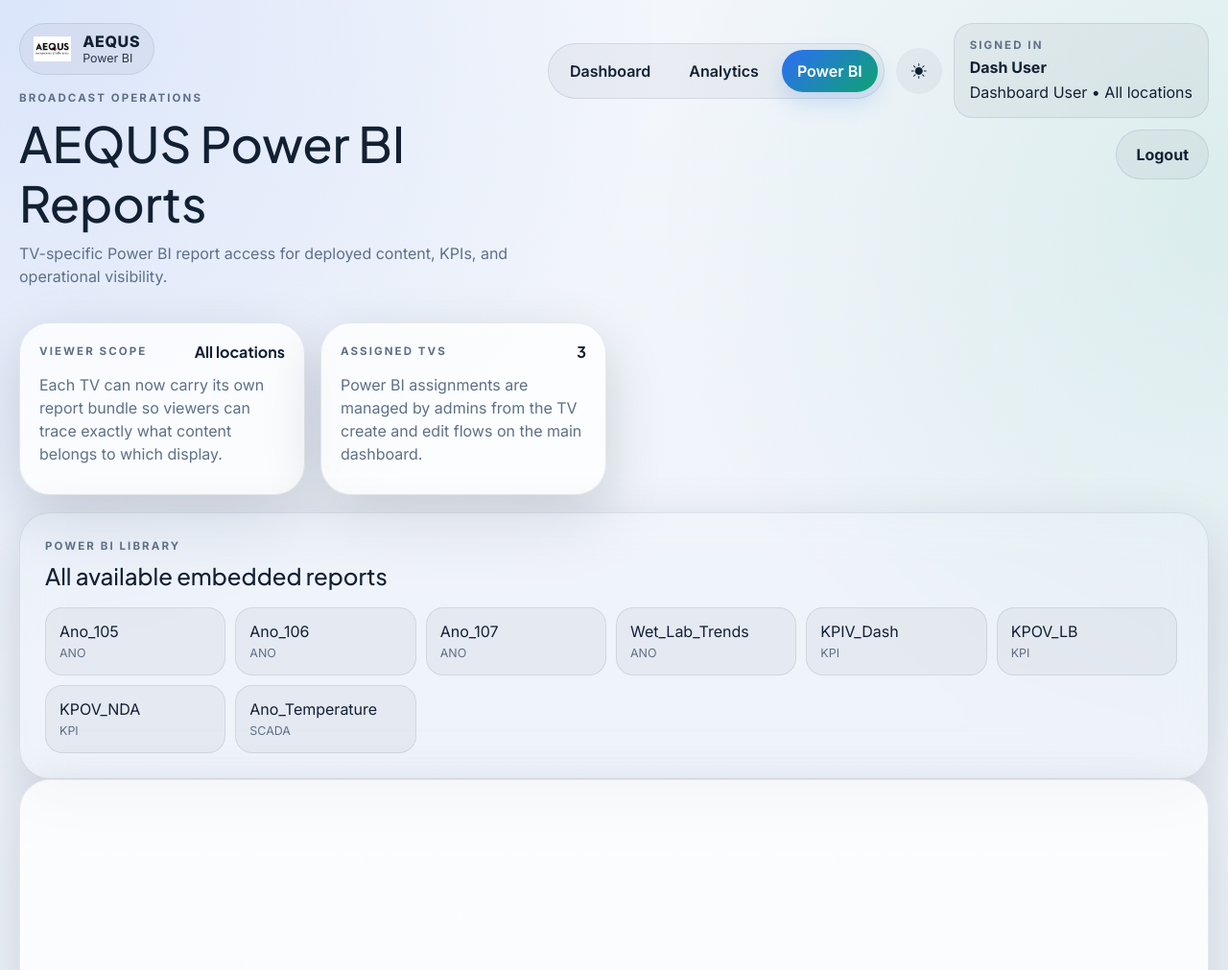
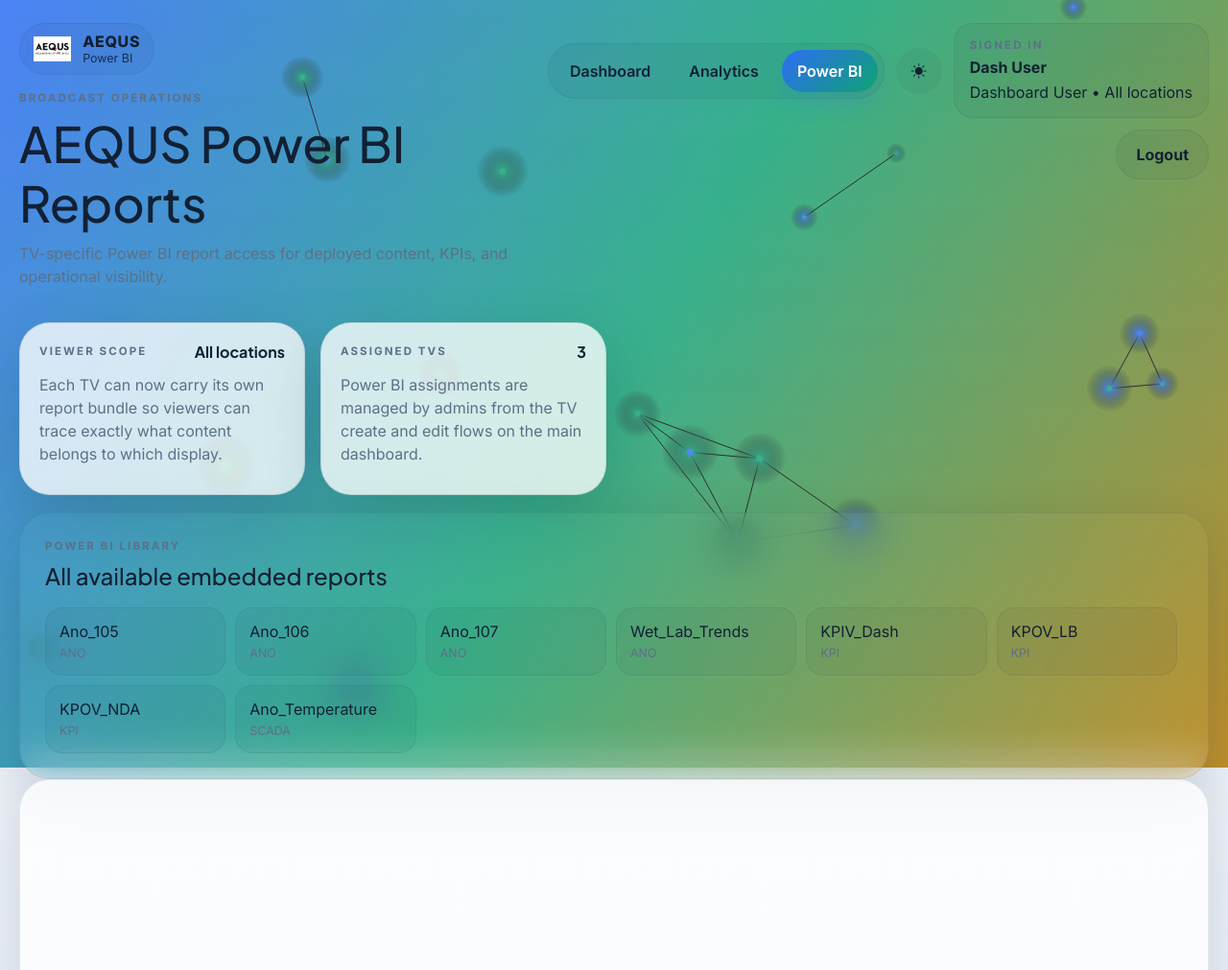
Before and after one commit to UJJWAL10R/AEQUS_flask-website, a Flask app: page /powerbi in a window 1280 px wide. Shown: the top 1011 px of the page at 96% size. Run offline with Flask 3, Linux system fonts and the light colour scheme; the visitor is signed in with stand-in values (Sample User, id 1); data comes from the database, SQL or seed files in the repository.

Commit message:
Initial commit

```diff
--- a/static/app.js
+++ b/static/app.js
@@ -211,6 +211,131 @@
     );
   }
 
+  function initLiveBackground() {
+    const canvas = document.getElementById("liveBackgroundCanvas");
+    if (!canvas) return;
+
+    const context = canvas.getContext("2d");
+    if (!context) return;
+
+    const prefersReducedMotion = window.matchMedia("(prefers-reduced-motion: reduce)").matches;
+    const points = [];
+    let width = 0;
+    let height = 0;
+    let animationId = null;
+
+    function buildPoints() {
+      points.length = 0;
+      const targetCount = prefersReducedMotion
+        ? 0
+        : Math.max(16, Math.min(34, Math.floor((width * height) / 52000)));
+
+      for (let index = 0; index < targetCount; index += 1) {
+        points.push({
+          x: Math.random() * width,
+          y: Math.random() * height,
+          vx: (Math.random() - 0.5) * 0.22,
+          vy: (Math.random() - 0.5) * 0.22,
+          radius: 1.2 + Math.random() * 2.8,
+          pulse: Math.random() * Math.PI * 2,
+        });
+      }
+    }
+
+    function resize() {
+      const dpr = Math.min(window.devicePixelRatio || 1, 2);
+      width = window.innerWidth;
+      height = window.innerHeight;
+      canvas.width = Math.floor(width * dpr);
+      canvas.height = Math.floor(height * dpr);
+      canvas.style.width = `${width}px`;
+      canvas.style.height = `${height}px`;
+      context.setTransform(dpr, 0, 0, dpr, 0, 0);
+      buildPoints();
+    }
+
+    function drawConnections(palette) {
+      for (let i = 0; i < points.length; i += 1) {
+        for (let j = i + 1; j < points.length; j += 1) {
+          const a = points[i];
+          const b = points[j];
+          const dx = a.x - b.x;
+          const dy = a.y - b.y;
+          const distance = Math.sqrt(dx * dx + dy * dy);
+          if (distance > 180) continue;
+          const alpha = (1 - distance / 180) * 0.18;
+          context.strokeStyle = palette.line.replace(")", `, ${alpha})`).replace("rgb", "rgba");
+          context.lineWidth = 1;
+          context.beginPath();
+          context.moveTo(a.x, a.y);
+          context.lineTo(b.x, b.y);
+          context.stroke();
+        }
+      }
+    }
+
+    function normalizeColor(color, alpha) {
+      if (color.startsWith("rgba(")) {
+        return color.replace(/rgba\(([^,]+),([^,]+),([^,]+),[^)]+\)/, `rgba($1,$2,$3,${alpha})`);
+      }
+      if (color.startsWith("rgb(")) {
+        return color.replace("rgb(", "rgba(").replace(")", `, ${alpha})`);
+      }
+      return color;
+    }
+
+    function animate() {
+      const palette = themePalette();
+      context.clearRect(0, 0, width, height);
+
+      const glowGradient = context.createLinearGradient(0, 0, width, height);
+      glowGradient.addColorStop(0, normalizeColor(palette.accent, 0.08));
+      glowGradient.addColorStop(0.5, normalizeColor(palette.accent2, 0.04));
+      glowGradient.addColorStop(1, normalizeColor(palette.warning, 0.04));
+      context.fillStyle = glowGradient;
+      context.fillRect(0, 0, width, height);
+
+      drawConnections(palette);
+
+      points.forEach((point, index) => {
+        point.x += point.vx;
+        point.y += point.vy;
+        point.pulse += 0.018 + index * 0.0004;
+
+        if (point.x <= -20 || point.x >= width + 20) point.vx *= -1;
+        if (point.y <= -20 || point.y >= height + 20) point.vy *= -1;
+
+        const radius = point.radius + Math.sin(point.pulse) * 0.7;
+        const halo = context.createRadialGradient(point.x, point.y, 0, point.x, point.y, radius * 8);
+        halo.addColorStop(0, normalizeColor(index % 3 === 0 ? palette.accent : palette.accent2, 0.28));
+        halo.addColorStop(1, "rgba(0, 0, 0, 0)");
+        context.fillStyle = halo;
+        context.beginPath();
+        context.arc(point.x, point.y, radius * 8, 0, Math.PI * 2);
+        context.fill();
+
+        context.fillStyle = index % 2 === 0 ? palette.accent : palette.accent2;
+        context.beginPath();
+        context.arc(point.x, point.y, Math.max(1.2, radius), 0, Math.PI * 2);
+        context.fill();
+      });
+
+      animationId = window.requestAnimationFrame(animate);
+    }
+
+    resize();
+    if (!prefersReducedMotion) {
+      animate();
+    }
+
+    window.addEventListener("resize", resize);
+    window.addEventListener("beforeunload", () => {
+      if (animationId) {
+        window.cancelAnimationFrame(animationId);
+      }
+    });
+  }
+
   function createStatusChip(label, variant, icon) {
     return `
       <span class="status-chip ${variant}">
@@ -344,4 +469,5 @@
 
   renderCharts();
   wireSpotlight();
+  initLiveBackground();
 })();
--- a/static/styles.css
+++ b/static/styles.css
@@ -86,6 +86,11 @@
   transition: background var(--transition-base), color var(--transition-base);
 }
 
+body > *:not(.live-background) {
+  position: relative;
+  z-index: 1;
+}
+
 body::before {
   content: "";
   position: fixed;
@@ -97,6 +102,52 @@
   background-size: 42px 42px;
   opacity: 0.4;
   mask-image: linear-gradient(to bottom, rgba(0, 0, 0, 0.9), transparent 95%);
+}
+
+.live-background {
+  position: fixed;
+  inset: 0;
+  pointer-events: none;
+  overflow: hidden;
+  z-index: 0;
+}
+
+.live-background-canvas,
+.live-background-grid,
+.live-background-scan {
+  position: absolute;
+  inset: 0;
+}
+
+.live-background-canvas {
+  width: 100%;
+  height: 100%;
+  opacity: 0.82;
+}
+
+.live-background-grid {
+  background-image:
+    linear-gradient(rgba(255, 255, 255, 0.025) 1px, transparent 1px),
+    linear-gradient(90deg, rgba(255, 255, 255, 0.025) 1px, transparent 1px);
+  background-size: 72px 72px;
+  mask-image: linear-gradient(to bottom, rgba(0, 0, 0, 0.95), transparent 100%);
+  opacity: 0.55;
+}
+
+.live-background-scan {
+  background:
+    linear-gradient(180deg, transparent 0%, rgba(99, 168, 255, 0.055) 50%, transparent 100%);
+  transform: translateY(-100%);
+  animation: liveScan 14s linear infinite;
+  opacity: 0.7;
+}
+
+.auth-body .live-background-canvas {
+  opacity: 0.94;
+}
+
+.auth-body .live-background-grid {
+  opacity: 0.7;
 }
 
 .app-shell {
@@ -1460,6 +1511,22 @@
   padding: 12px 14px;
 }
 
+@keyframes liveScan {
+  0% {
+    transform: translateY(-100%);
+  }
+  100% {
+    transform: translateY(100%);
+  }
+}
+
+@media (prefers-reduced-motion: reduce) {
+  .live-background-scan {
+    animation: none;
+    display: none;
+  }
+}
+
 @media (max-width: 900px) {
   .powerbi-frame-wrap-wide {
     min-height: 68vh;
--- a/templates/base.html
+++ b/templates/base.html
@@ -42,6 +42,11 @@
     {% block head %}{% endblock %}
   </head>
   <body class="{% block body_class %}{% endblock %}">
+    <div class="live-background" aria-hidden="true">
+      <canvas id="liveBackgroundCanvas" class="live-background-canvas"></canvas>
+      <div class="live-background-grid"></div>
+      <div class="live-background-scan"></div>
+    </div>
     {% block content %}{% endblock %}
     <script
       src="https://cdn.jsdelivr.net/npm/bootstrap@5.3.3/dist/js/bootstrap.bundle.min.js"
```
